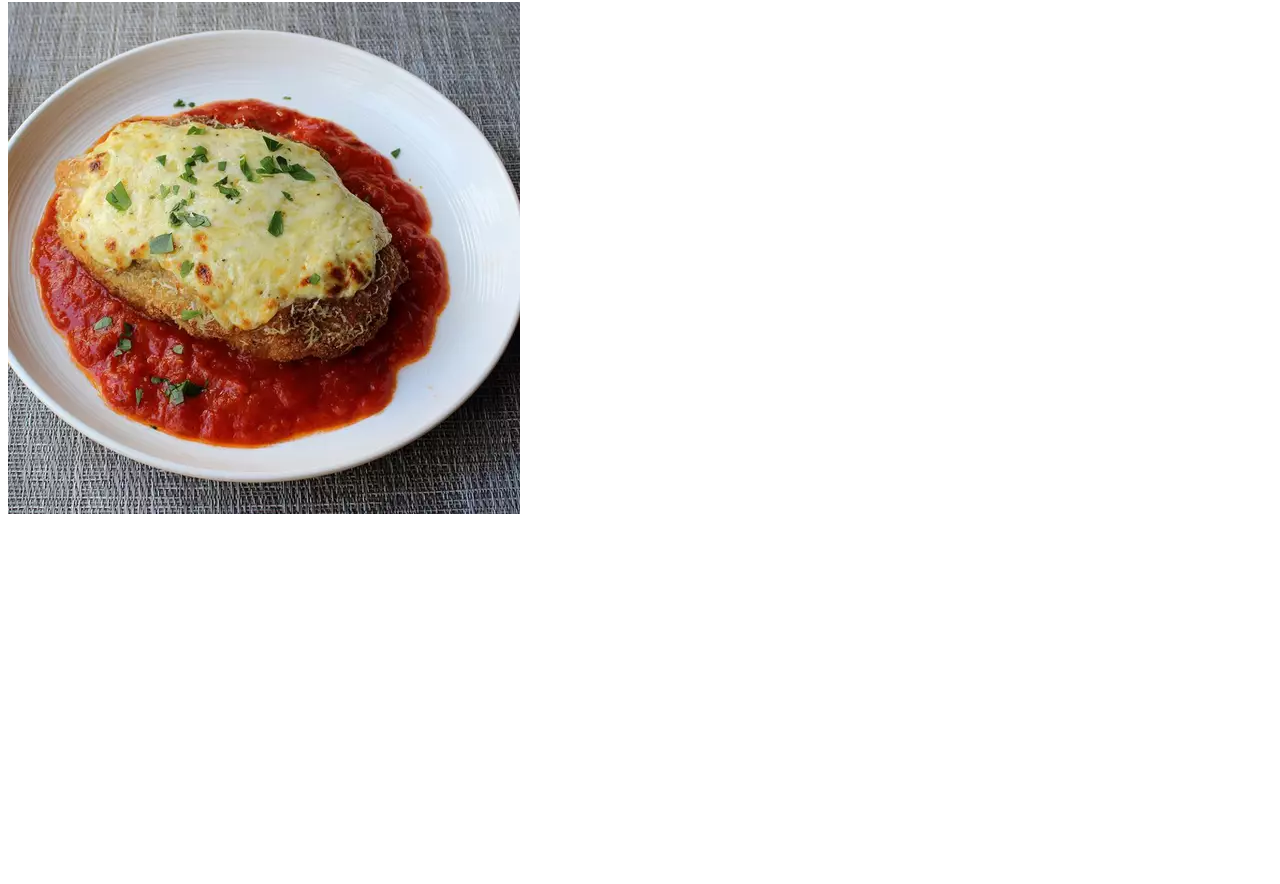
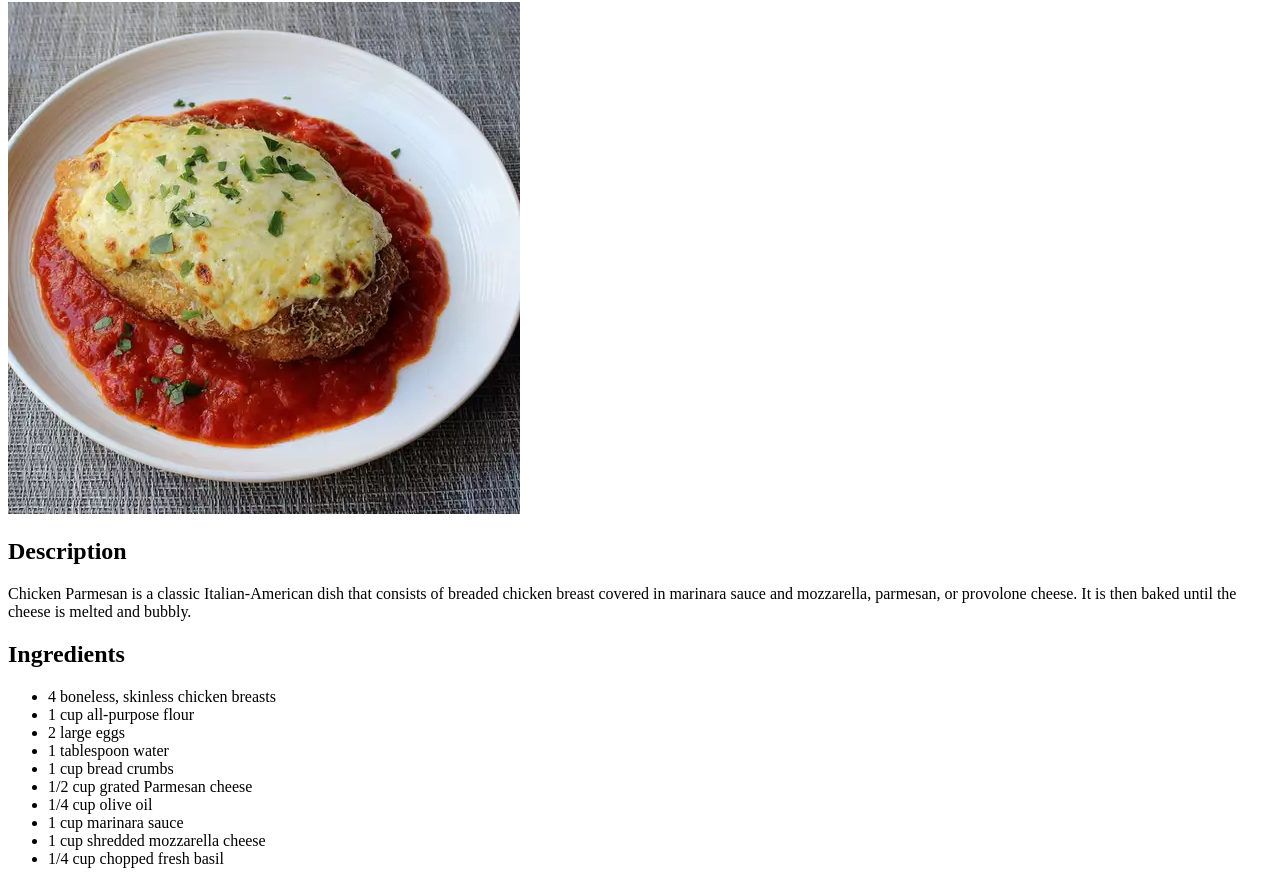
Before and after one commit to abdelrahman246811/odin-recipes, a plain HTML site: page recipes/chicken_parmesan.html in a window 1280 px wide. Shown: the part 78-962 px from the top of the page. Before the commit the page ends 800 px from the top, so only its background shows below. Drawn offline with Linux system fonts and the light colour scheme.

Commit message:
feat: create the content of chicken_parmesan page

```diff
--- a/recipes/chicken_parmesan.html
+++ b/recipes/chicken_parmesan.html
@@ -8,5 +8,20 @@
 <body>
     <h1>Chicken Parmesan</h1>
     <img src="../images/chicken_permesan.png" alt="Chicken Parmesan">
+    <h2>Description</h2>
+    <p>Chicken Parmesan is a classic Italian-American dish that consists of breaded chicken breast covered in marinara sauce and mozzarella, parmesan, or provolone cheese. It is then baked until the cheese is melted and bubbly.</p>
+    <h2>Ingredients</h2>
+    <ul>
+        <li>4 boneless, skinless chicken breasts</li>
+        <li>1 cup all-purpose flour</li>
+        <li>2 large eggs</li>
+        <li>1 tablespoon water</li>
+        <li>1 cup bread crumbs</li>
+        <li>1/2 cup grated Parmesan cheese</li>
+        <li>1/4 cup olive oil</li>
+        <li>1 cup marinara sauce</li>
+        <li>1 cup shredded mozzarella cheese</li>
+        <li>1/4 cup chopped fresh basil</li>
+    </ul>
 </body>
 </html>
```
